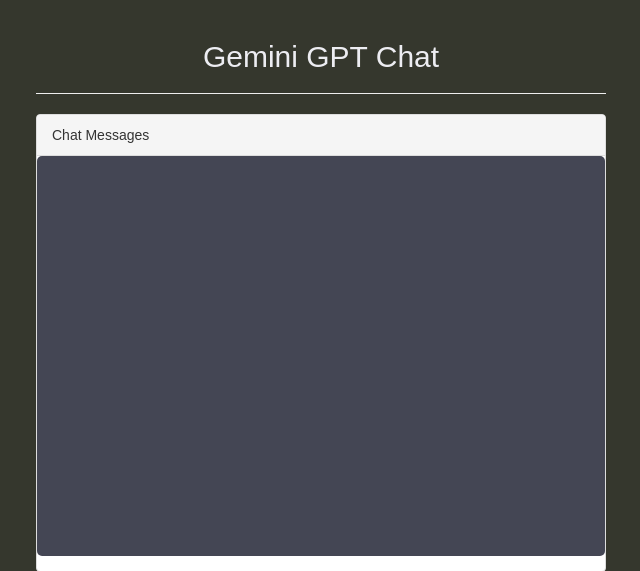
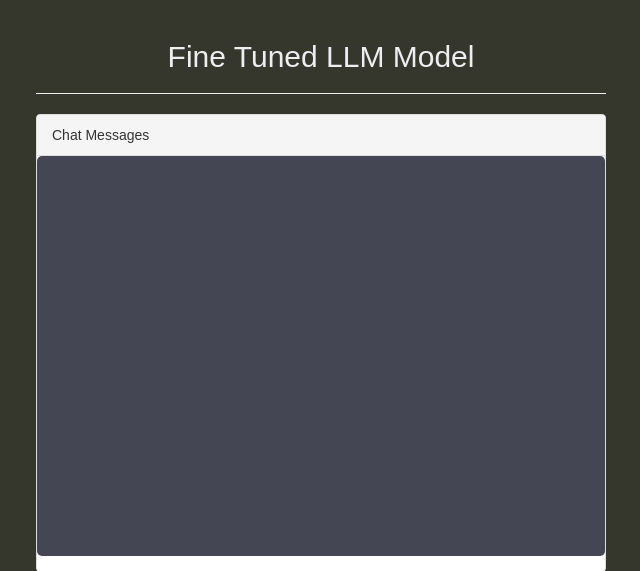
Before and after one commit to Ali-Hammoud-12/Fine-Tuned-LLM-Model, a Flask app: page / in a window 1280 px wide. Shown: the top 571 px of the page, without its empty margins (319-959 px from the left). Run offline with Flask 3, Linux system fonts and the light colour scheme; parts of the project's set-up code (start-up, migrations or seed data) failed here and were passed over; some libraries are stand-ins or nearby versions.

Commit message:
Deployment test 1

```diff
--- a/chatbot/templates/index.html
+++ b/chatbot/templates/index.html
@@ -3,7 +3,7 @@
   <head>
     <meta charset="UTF-8" />
     <meta name="viewport" content="width=device-width, initial-scale=1.0" />
-    <title>Gemini GPT Chat</title>
+    <title>Fine Tuned LLM Model</title>
     <link
       rel="stylesheet"
       href="https://maxcdn.bootstrapcdn.com/bootstrap/3.3.7/css/bootstrap.min.css"
@@ -60,7 +60,7 @@
   </head>
   <body>
     <div class="container">
-      <h2 class="text-center">Gemini GPT Chat</h2>
+      <h2 class="text-center">Fine Tuned LLM Model</h2>
       <hr />
       <div class="panel panel-default">
         <div class="panel-heading">Chat Messages</div>
```
Also changed, not shown: .github/workflows/ci.yml.
